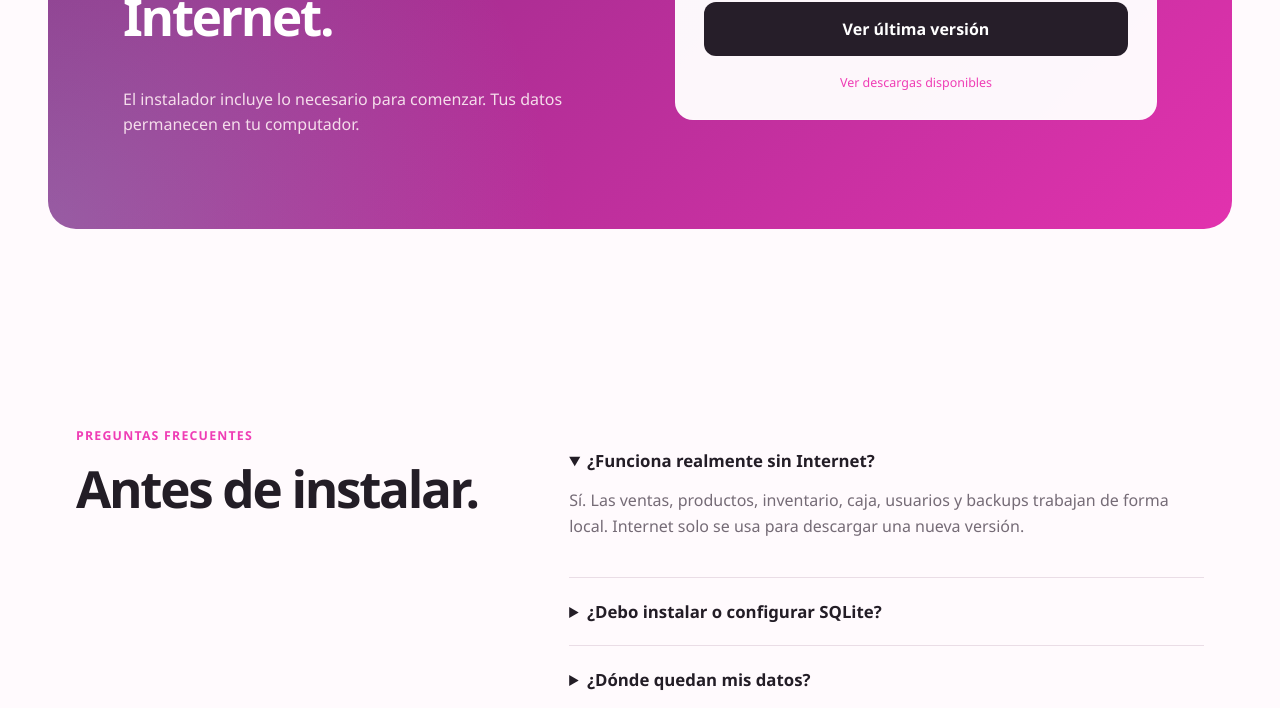
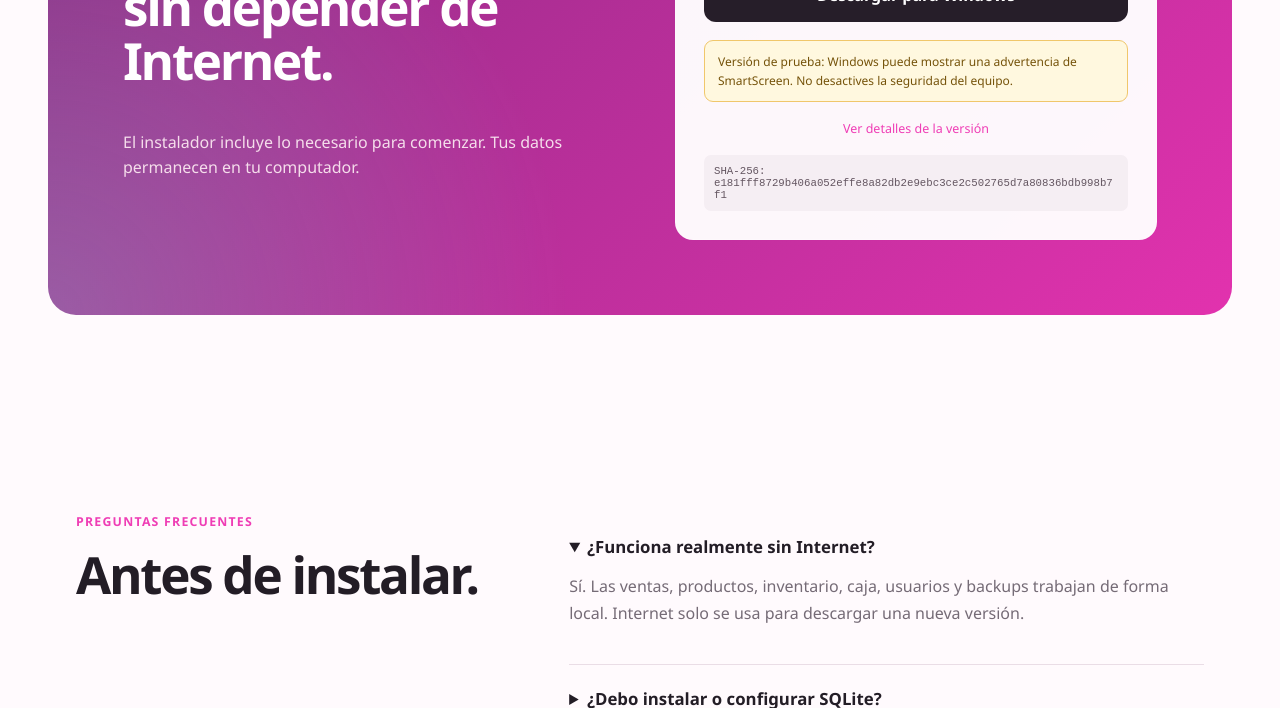
Before and after one commit to devnnex/SISTEMA-POS-VIKINGOS-INDIRA.COM, a website built with Vite: page index.html in a window 1280 px wide. Shown: the part 3895-4603 px from the top of the page. Built offline with nearby package versions, Linux system fonts and the light colour scheme; no server answers.

Commit message:
fix: download installer directly from landing

```diff
--- a/app.js
+++ b/app.js
@@ -4,6 +4,16 @@ const fallback = document.querySelector("#releaseFallback");
 const checksum = document.querySelector("#checksum");
 const notice = document.querySelector("#releaseNotice");
 const config = await fetch("config/product.json").then((response) => response.json()).catch(() => ({}));
+
+function enableDownload(url) {
+  button.href = url;
+  button.textContent = "Descargar para Windows";
+  button.classList.remove("disabled");
+  button.removeAttribute("aria-disabled");
+  document.querySelectorAll(".download-link").forEach((link) => {
+    link.href = url;
+  });
+}
 
 function repositoryUrl() {
   if (config.repositoryUrl && !config.repositoryUrl.includes("OWNER/REPOSITORY")) return config.repositoryUrl.replace(/\/$/, "");
@@ -19,6 +29,24 @@ async function resolveLatestRelease() {
   const repository = repositoryUrl();
   fallback.href = `${repository}/releases/latest`;
   fallback.hidden = false;
+  const configuredDownload = config.download;
+  if (configuredDownload?.url) {
+    enableDownload(configuredDownload.url);
+    const size = new Intl.NumberFormat("es-CO", { maximumFractionDigits: 1 }).format(configuredDownload.sizeMiB);
+    const releaseType = configuredDownload.prerelease ? "Prueba sin firma digital" : "Versión estable";
+    meta.textContent = `${configuredDownload.version} · ${releaseType} · Windows 10/11 · x64 · ${size} MB`;
+    fallback.href = `${repository}/releases/tag/${configuredDownload.version}`;
+    fallback.textContent = "Ver detalles de la versión";
+    if (configuredDownload.prerelease) {
+      notice.textContent = "Versión de prueba: Windows puede mostrar una advertencia de SmartScreen. No desactives la seguridad del equipo.";
+      notice.hidden = false;
+    }
+    if (configuredDownload.checksum) {
+      checksum.textContent = `SHA-256: ${configuredDownload.checksum}`;
+      checksum.hidden = false;
+    }
+    return;
+  }
   if (repository.includes("OWNER/REPOSITORY")) {
     meta.textContent = "Configura repositoryUrl para habilitar la descarga automática.";
     button.textContent = "Ver configuración";
@@ -44,10 +72,7 @@ async function resolveLatestRelease() {
     const installer = release.assets.find((asset) => /setup.*x64.*\.exe$/i.test(asset.name)) || release.assets.find((asset) => /setup.*\.exe$/i.test(asset.name));
     if (!installer) throw new Error("Instalador no encontrado");
     const digest = release.assets.find((asset) => asset.name === `${installer.name}.sha256`);
-    button.href = installer.browser_download_url;
-    button.textContent = "Descargar para Windows";
-    button.classList.remove("disabled");
-    button.removeAttribute("aria-disabled");
+    enableDownload(installer.browser_download_url);
     const size = new Intl.NumberFormat("es-CO", { maximumFractionDigits: 1 }).format(installer.size / 1048576);
     const releaseType = release.prerelease ? "Prueba sin firma digital" : "Versión estable";
     meta.textContent = `${release.tag_name} · ${releaseType} · Windows 10/11 · x64 · ${size} MB · ${new Date(release.published_at).toLocaleDateString("es-CO")}`;
@@ -63,10 +88,8 @@ async function resolveLatestRelease() {
       }
     }
   } catch {
-    button.href = `${repository}/releases/latest`;
+    enableDownload(`${repository}/releases/latest`);
     button.textContent = "Ver última versión";
-    button.classList.remove("disabled");
-    button.removeAttribute("aria-disabled");
     meta.textContent = "No pudimos consultar GitHub ahora. Puedes abrir la página de descargas.";
   }
 }
@@ -74,9 +97,4 @@ async function resolveLatestRelease() {
 document.querySelector("#year").textContent = new Date().getFullYear();
 const support = document.querySelector("#supportLink");
 if (config.supportEmail) support.href = `mailto:${config.supportEmail}`;
-document.querySelectorAll(".download-link").forEach((link) => link.addEventListener("click", (event) => {
-  if (!button.href || button.getAttribute("aria-disabled") === "true") return;
-  event.preventDefault();
-  button.click();
-}));
 resolveLatestRelease();
--- a/config/product.json
+++ b/config/product.json
@@ -8,6 +8,13 @@
   "description": "Punto de venta local para Windows que funciona sin Internet.",
   "repositoryUrl": "https://github.com/devnnex/SISTEMA-POS-VIKINGOS-INDIRA.COM",
   "websiteUrl": "https://devnnex.github.io/SISTEMA-POS-VIKINGOS-INDIRA.COM/",
+  "download": {
+    "url": "https://github.com/devnnex/SISTEMA-POS-VIKINGOS-INDIRA.COM/releases/download/test-v1.0.0/Vikingos-Indira-POS-Setup-1.0.0-x64.exe",
+    "version": "test-v1.0.0",
+    "sizeMiB": 253.4,
+    "checksum": "e181fff8729b406a052effe8a82db2e9ebc3ce2c502765d7a80836bdb998b7f1",
+    "prerelease": true
+  },
   "supportEmail": "soporte@vikingosindira.com",
   "currency": "COP",
   "currencySymbol": "$",
--- a/index.html
+++ b/index.html
@@ -82,6 +82,6 @@
   </main>
 
   <footer><div class="brand"><img src="images/logo.png" alt="" width="44" height="44"><span><strong>Vikingos Indira</strong><small>POS local para Windows</small></span></div><p>© <span id="year"></span> Vikingos Indira. Tus ventas, en tus manos.</p><a id="supportLink" href="mailto:soporte@vikingosindira.com">Soporte</a></footer>
-  <script type="module" src="app.js"></script>
+  <script type="module" src="app.js?v=download-direct-1"></script>
 </body>
 </html>
```
